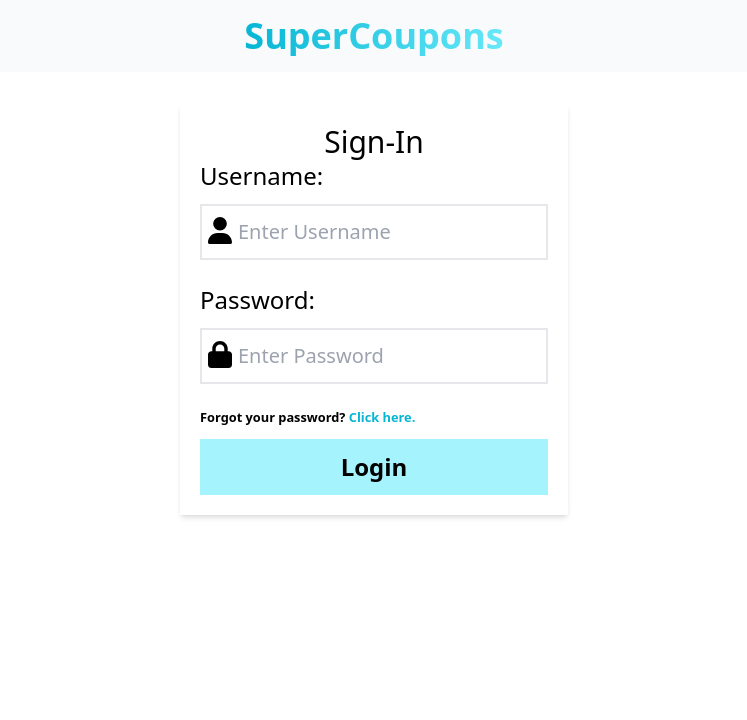
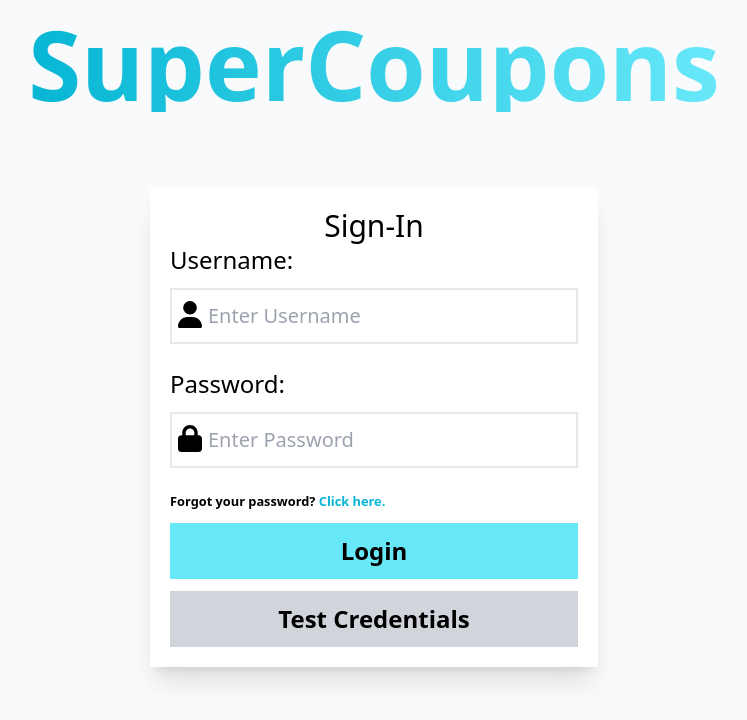
Before and after one commit to matthew-08/coupon_app, a Nuxt app in the folder client/: page / in a window 1280 px wide. Shown: the top 720 px of the page, without its empty margins (266-1013 px from the left). Built offline with nearby package versions, Linux system fonts and the light colour scheme.

Commit message:
Add credential generator to sign in form

```diff
--- a/client/components/AppNav.vue
+++ b/client/components/AppNav.vue
@@ -1,7 +1,7 @@
 <template>
   <header class="flex justify-center items-center py-4 w-full bg-slate-50 mb-8">
     <h2
-      class="font-extrabold text-transparent sm: text-4xl bg-clip-text
+      class="font-extrabold text-transparent text-5xl sm:text-7xl lg:text-8xl bg-clip-text
       bg-gradient-to-r from-cyan-500 to-cyan-300
       "
     >
--- a/client/components/SignInForm/SignInForm.vue
+++ b/client/components/SignInForm/SignInForm.vue
@@ -1,7 +1,8 @@
 <template>
   <form
-    class="flex flex-col p-5 justify-center items-center
-    shadow-md max-w-md m-auto"
+    class="flex flex-col p-5 justify-center
+    items-center box-border  bg-white
+    w-full shadow-xl max-w-md m-auto mt-5 md:mt-7"
     @submit="attemptPost"
   >
     <h1
@@ -30,7 +31,7 @@
       >Click here.</span></small>
     <button
       class="flex justify-center w-full border-2 mt-3 py-3 text-2xl
-      font-bold bg text-black bg-cyan-200 border-none"
+      font-bold bg text-black bg-cyan-300 border-none"
       @click="attemptPost"
     >
       <template
@@ -46,6 +47,14 @@
         />
       </template>
     </button>
+    <button
+      type="button"
+      class="flex justify-center w-full border-2 mt-3 py-3 text-2xl
+      font-bold bg text-black bg-gray-300 border-none"
+      @click="fillTestCredentials"
+    >
+      Test Credentials
+    </button>
   </form>
 </template>
 
@@ -55,6 +64,9 @@ import { ref } from 'vue';
 import { appImages } from '~/utils/appImages';
 import api from '~/utils/apiFetch'
 import { HalfCircleSpinner } from 'epic-spinners'
+
+const runtimeConfig = useRuntimeConfig()
+
 
 const loading = ref(false)
 
@@ -78,6 +90,12 @@ const attemptPost = async (e:Event) => {
     })
 }
 
+const fillTestCredentials = () => {
+    runtimeConfig.public.TEST_EMAIL
+    formInputs.value.email = runtimeConfig.public.TEST_EMAIL as string
+    formInputs.value.password = runtimeConfig.public.TEST_PASSWORD as string
+}
+
 </script>
 
 <style scoped>
--- a/client/layouts/default.vue
+++ b/client/layouts/default.vue
@@ -1,6 +1,6 @@
 <!-- eslint-disable vue/multi-word-component-names -->
 <template>
-  <main class="flex flex-col justify-center items-center">
+  <main class="flex flex-col bg-slate-50 min-h-screen">
     <AppNav />
     <slot />
   </main>
--- a/client/nuxt.config.ts
+++ b/client/nuxt.config.ts
@@ -6,4 +6,10 @@ export default defineNuxtConfig({
     plugins: [eslintPlugin()],
   },
   css: ['@fortawesome/fontawesome-svg-core/styles.css'],
+  runtimeConfig: {
+    public: {
+      TEST_EMAIL: process.env.NUXT_CREDENTIAL_EMAIL,
+      TEST_PASSWORD: process.env.NUXT_CREDENTIAL_PASSWORD,
+    },
+  },
 });
--- a/client/pages/index.vue
+++ b/client/pages/index.vue
@@ -1,12 +1,13 @@
 <!-- eslint-disable vue/multi-word-component-names -->
 <template>
-  <section>
+  <section class="flex w-full">
     <SignInForm />
   </section>
 </template>
 
 <script setup lang="ts">
 import { useState } from '#app';
+
 </script>
 
 <style scoped>
```
Also changed, not shown: client/assets/css/main.css (added).
